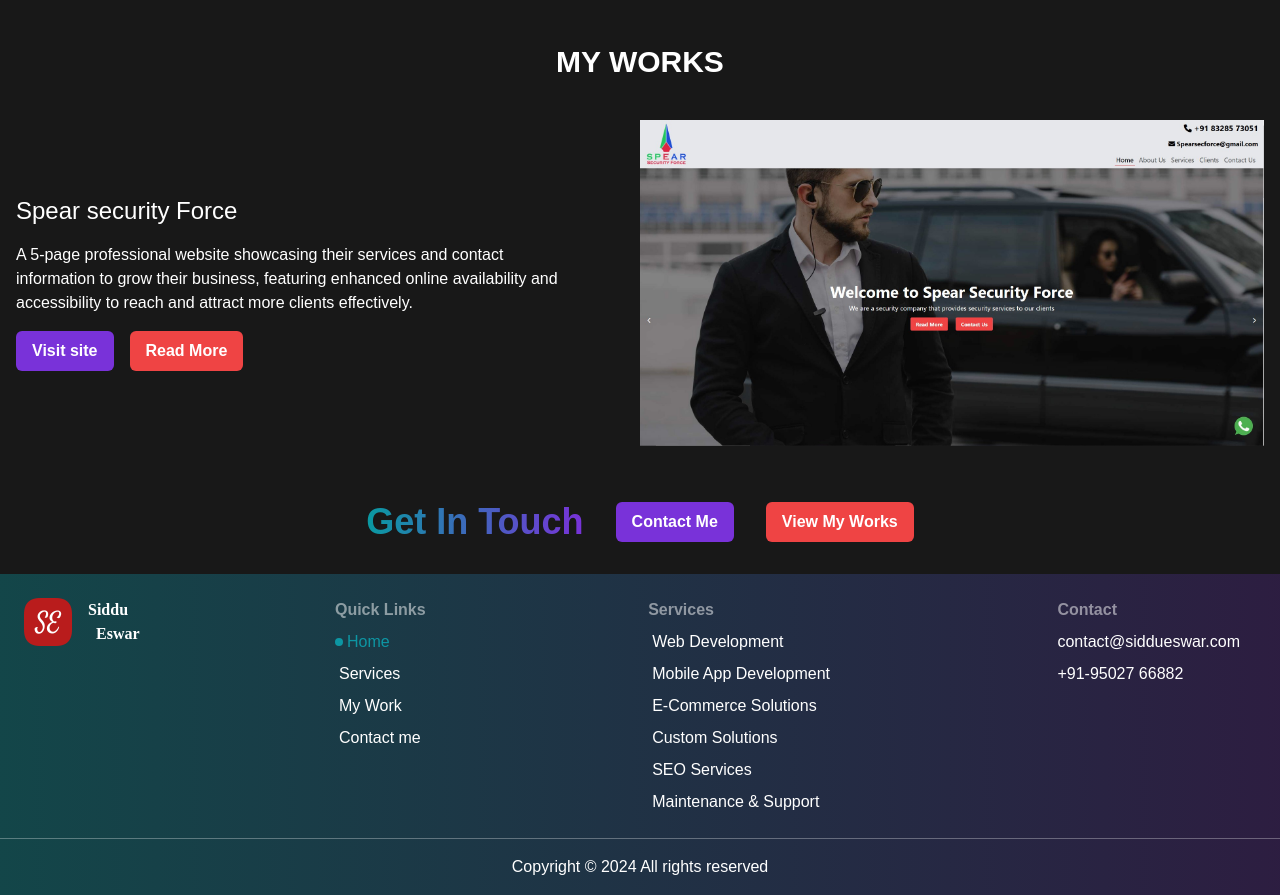
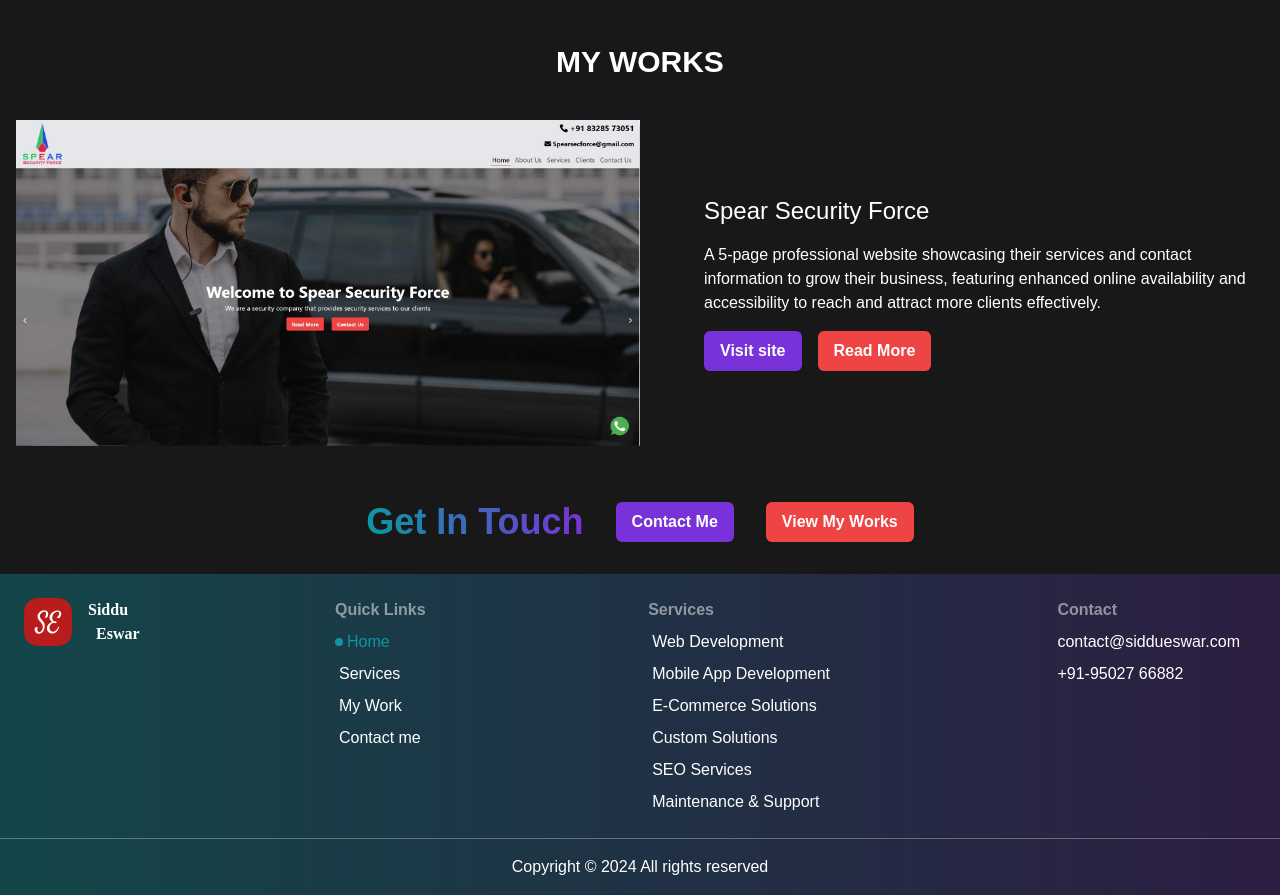
Before and after one commit to Eswarsiddu/portfolio, a React (Vite) app: page / in a window 1280 px wide. Shown: the part 1500-2395 px from the top of the page. Built offline with nearby package versions, Linux system fonts and the light colour scheme; a web font is replaced by a local one.

Commit message:
My work section is designed

```diff
--- a/src/Pages/Home/Projects.jsx
+++ b/src/Pages/Home/Projects.jsx
@@ -4,7 +4,6 @@
 import { useNavigate } from "react-router-dom";
 
 export default function Projects() {
-  const navigate = useNavigate();
   return (
     <div className="my-6 ">
       {/* <p>Projects</p> */}
@@ -13,50 +12,42 @@
         {/* PROJECTS */}
         MY WORKS
       </h2>
-      <div className="container mx-auto px-4 flex flex-row-reverse gap-16 w-full">
-        <div className="w-6/12 flex-shrink-0">
-          <img
-            src="/images/spearSecurityScreenshot.jpg"
-            alt="Spear Security Force"
-            className="w-full"
-            // className="w-1/2 mx-auto"
-          />
-          {/* <iframe src="https://www.youtube.com/embed/1j8Zg6Z2j4A" className="w-full" height="200" title="YouTube video player" frameborder="0" allow="accelerometer; autoplay; clipboard-write; encrypted-media; gyroscope; picture-in-picture" allowfullscreen></iframe> */}
-          {/* <iframe
-            src="http://spearsecurityforce.in/"
-            className="w-full h-[200%]"
-          /> */}
-        </div>
+      <ProjectCard
+        title={"Spear Security Force"}
+        shortDescription={
+          "A 5-page professional website showcasing their services and contact information to grow their business, featuring enhanced online availability and accessibility to reach and attract more clients effectively."
+        }
+        image={"/images/spearSecurityScreenshot.jpg"}
+        siteLink={"https://www.spearsecurityforce.in/"}
+        readMoreLink={RouteNames.SPEAR_SECURITY_FORCE}
+      />
+      {/* <div className="container mx-auto px-4 flex md:flex-row-reverse flex-col gap-6 md:gap-16 w-full">
         <div className=" text-white flex flex-col justify-center bg-red gap-4 flex-grow">
           <h3 className="text-2xl">Spear security Force</h3>
+          <div className="md:hidden flex-shrink-0">
+            <a href="https://www.spearsecurityforce.in/" target="_blank">
+              <img
+                src="/images/spearSecurityScreenshot.jpg"
+                alt="Spear Security Force"
+                className="w-full"
+              />
+            </a>
+          </div>
           <p className="">
             A 5-page professional website showcasing their services and contact
             information to grow their business, featuring enhanced online
             availability and accessibility to reach and attract more clients
             effectively.
           </p>
-          {/* <p className=" leading-7">
+          <p className=" leading-7">
             Looking beyond security, Spear Security Force also provides a
             premium housekeeping program. Their pre-vetted and reliable staff
             can clean and disinfect your home or business, ensuring a healthy
             environment. With their commitment to these services and their core
             values of integrity, professionalism, and excellence, Spear Security
             Force aims to be your trusted partner for complete peace of mind.
-          </p> */}
+          </p>
           <div className="flex gap-4">
-            {/* <a
-              className="p-2 bg-[#7932d9] rounded text-white hover:bg-[#6925c2] font-medium"
-              href="https://www.spearsecurityforce.in/"
-              target="_blank"
-            >
-              Visit site
-            </a>
-            <Link
-              to={RouteNames.SPEAR_SECURITY_FORCE}
-              className="p-2 bg-red-500 rounded text-white hover:bg-red-600 font-medium"
-            >
-              Read More
-            </Link> */}
             <Button
               onClick={() => {
                 window.open("https://www.spearsecurityforce.in/");
@@ -75,6 +66,69 @@
             </Button>
           </div>
         </div>
+        <div className="hidden md:block w-6/12 flex-shrink-0">
+          <a href="https://www.spearsecurityforce.in/" target="_blank">
+            <img
+              src="/images/spearSecurityScreenshot.jpg"
+              alt="Spear Security Force"
+              className="w-full"
+            />
+          </a>
+        </div>
+      </div> */}
+    </div>
+  );
+}
+
+export function ProjectCard({
+  title,
+  shortDescription,
+  image,
+  siteLink,
+  readMoreLink,
+}) {
+  const navigate = useNavigate();
+  return (
+    <div className="container mx-auto px-4 flex md:flex-row-reverse flex-col gap-6 md:gap-16 w-full">
+      <div className=" text-white flex flex-col justify-center bg-red gap-4 flex-grow">
+        <h3 className="text-2xl">{title}</h3>
+        <div className="md:hidden flex-shrink-0">
+          <a href={siteLink} target="_blank">
+            <img src={image} alt={title} className="w-full" />
+          </a>
+        </div>
+        <p className="">{shortDescription}</p>
+        {/* <p className=" leading-7">
+        Looking beyond security, Spear Security Force also provides a
+        premium housekeeping program. Their pre-vetted and reliable staff
+        can clean and disinfect your home or business, ensuring a healthy
+        environment. With their commitment to these services and their core
+        values of integrity, professionalism, and excellence, Spear Security
+        Force aims to be your trusted partner for complete peace of mind.
+      </p> */}
+        <div className="flex gap-4">
+          <Button
+            onClick={() => {
+              window.open(siteLink);
+            }}
+          >
+            <span className="text-sm xs:text-base font-bold">Visit site</span>
+          </Button>
+
+          <Button
+            secondary
+            onClick={() => {
+              navigate(readMoreLink);
+            }}
+          >
+            <span className="text-sm xs:text-base font-bold">Read More</span>
+          </Button>
+        </div>
+      </div>
+      <div className="hidden md:block w-6/12 flex-shrink-0">
+        <a href={siteLink} target="_blank">
+          <img src={image} alt={title} className="w-full" />
+        </a>
       </div>
     </div>
   );
--- a/src/Pages/Projects/SpearSecurityForce/index.jsx
+++ b/src/Pages/Projects/SpearSecurityForce/index.jsx
@@ -9,7 +9,12 @@
     window.scrollTo(0, 0);
   }, []);
   return (
-    <div className=" text-white container w-full mx-auto px-4 md:px-8 mt-6">
+    <div
+      className=" text-white container w-full mx-auto px-4 md:px-8 mt-6"
+      style={{
+        paddingTop: `${navBarHeight}px`,
+      }}
+    >
       <div className="flex justify-between items-center flex-col md:flex-row gap-4 md:gap-0">
         <div className="w-full md:w-4/12 flex flex-col gap-4">
           <h2 className=" text-3xl font-bold text-[#06bca7] tex-red-500">
--- a/src/Pages/Projects/index.jsx
+++ b/src/Pages/Projects/index.jsx
@@ -1,5 +1,7 @@
 import { useEffect } from "react";
 import { useOutletContext } from "react-router-dom";
+import { ProjectCard } from "../Home/Projects";
+import { RouteNames } from "../../Routes";
 
 function Projects() {
   const { navBarHeight } = useOutletContext();
@@ -22,6 +24,17 @@
       >
         <span className="block translate-y-1/2">My Work</span>
       </h1>
+      <div className="py-6">
+        <ProjectCard
+          title={"Spear Security Force"}
+          shortDescription={
+            "A 5-page professional website showcasing their services and contact information to grow their business, featuring enhanced online availability and accessibility to reach and attract more clients effectively."
+          }
+          image={"/images/spearSecurityScreenshot.jpg"}
+          siteLink={"https://www.spearsecurityforce.in/"}
+          readMoreLink={RouteNames.SPEAR_SECURITY_FORCE}
+        />
+      </div>
     </>
   );
 }
```
